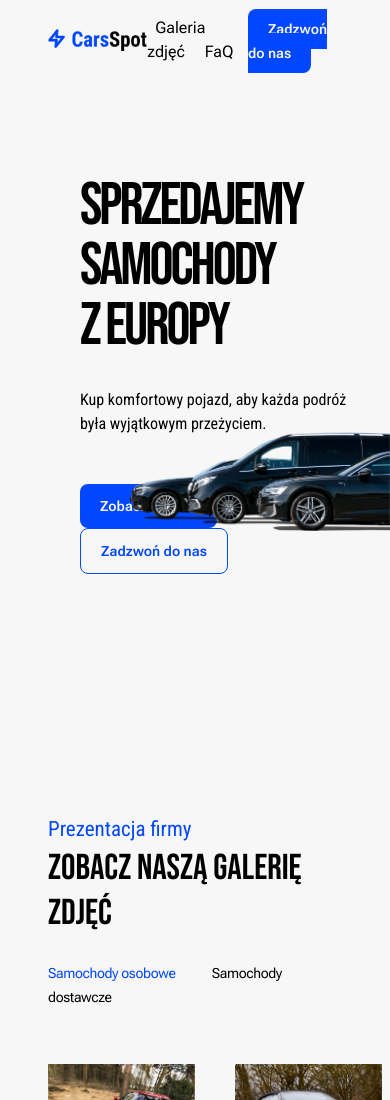
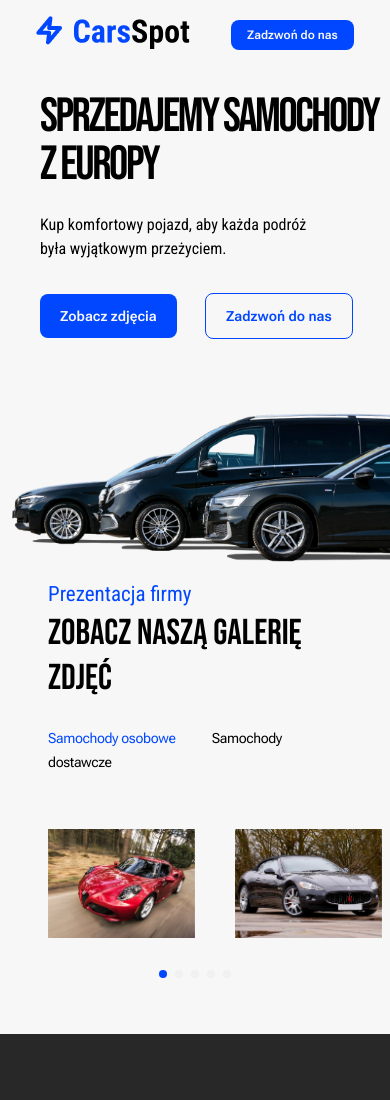
Before and after one commit to kakarotto2004/tailwindcss-carsSpot, a website: page index.html in a window 390 px wide. Shown: the top 1100 px of the page. Drawn offline with Linux system fonts and the light colour scheme.

Commit message:
update header and first section mobile styles

```diff
--- a/index.html
+++ b/index.html
@@ -11,37 +11,37 @@
 </head>
 <body class="bg-whiteBg overflow-x-hidden">
     <div>
-        <header class="flex flex-row justify-between items-center py-4 px-12 md:px-20 lg:px-p120px">
+        <header class="flex flex-row justify-around sm:justify-between items-center py-4 px-4 sm:px-12 md:px-20 lg:px-p120px">
             <div>
                 <img src="img/logo.png" alt="CarsSpot logo">
             </div>
-            <div class="font-robotoFlex">
+            <div id="header-1" class="font-robotoFlex hidden sm:block">
                 <a href="#gallery" class="mx-2">Galeria zdjęć</a>
                 <a href="#" class="mx-2">FaQ</a>
             </div>
-            <div>
-                <a href="#" class="btn-smaller md:btn btn-blue">Zadzwoń do nas</a>
+            <div id="header-2">
+                <a href="#" class="btn-smaller sm:btn-small md:btn btn-blue">Zadzwoń do nas</a>
             </div>
         </header>
 
         <main class="overflow-hidden">
-            <section class="mt-24 lg:mt-p120px mb-44 lg:mb-80">
+            <section class="mt-7 sm:mt-16 md:mt-24 lg:mt-p120px mb-44 lg:mb-80">
                 <div class="absolute top-0 -right-52 lg:-right-32 -z-10">
                     <img src="img/wave-1.png" alt="wave" class="lg:inline-block h-full lg:scale-105 hidden">
                     <img src="img/wave-2.png" alt="wave" class="sm:inline-block rotate-180 lg:scale-105 hidden">
                 </div>
-                <div class="pl-20 lg:pl-p120px relative">
-                    <h1 class="font-bebas text-6xl md:text-7xl tracking-tighter">sprzedajemy samochody</h1>
-                    <h1 class="font-bebas text-6xl md:text-7xl tracking-tighter">z europy</h1>
-                    <p class="mt-8 font-robotoCondensed">Kup komfortowy pojazd, aby każda podróż </p>
-                    <p class="mb-12 font-robotoCondensed">była wyjątkowym przeżyciem.</p>
+                <div class="pl-10 sm:pl-20 lg:pl-p120px relative">
+                    <h1 class="font-bebas text-5xl sm:text-6xl md:text-7xl tracking-tighter">sprzedajemy samochody</h1>
+                    <h1 class="font-bebas text-5xl sm:text-6xl md:text-7xl tracking-tighter">z europy</h1>
+                    <p class="mt-6 sm:mt-8 font-robotoCondensed">Kup komfortowy pojazd, aby każda podróż </p>
+                    <p class="mb-8 sm:mb-12 font-robotoCondensed">była wyjątkowym przeżyciem.</p>
                     <div>
-                        <a href="#gallery" class="btn-smaller md:btn btn-blue mr-6 inline-block">Zobacz zdjęcia</a>
-                        <a href="#" class="btn-smaller md:btn btn-white inline-block">Zadzwoń do nas</a>
+                        <a href="#gallery" class="btn-small md:btn btn-blue mr-6 inline-block">Zobacz zdjęcia</a>
+                        <a href="#" class="btn-small md:btn btn-white inline-block">Zadzwoń do nas</a>
                     </div>
                     <div>
-                        <img src="img/cars.png" alt="black BMW, Mercedes and Audi" class="absolute top-64 lg:top-56 right-0 w-2/3 lg:w-fit">
-                        <img src="img/cień.png" alt="cars shadow" class="absolute top-64 lg:top-56 right-0 w-2/3 lg:w-fit">
+                        <img src="img/cars.png" alt="black BMW, Mercedes and Audi" class="absolute top-80 sm:top-64 lg:top-56 -right-3 sm:right-0 sm:w-2/3 lg:w-fit">
+                        <img src="img/cień.png" alt="cars shadow" class="absolute top-80 sm:top-64 lg:top-56 -right-3 sm:right-0 sm:w-2/3 lg:w-fit">
                     </div>
                 </div>
             </section>
--- a/input.css
+++ b/input.css
@@ -5,6 +5,10 @@
 @tailwind utilities;
 
 .btn-smaller {
+    @apply py-2 px-4 rounded-lg font-robotoFlex font-semibold text-xs;
+}
+
+.btn-small {
     @apply py-3 px-5 rounded-lg font-robotoFlex font-semibold text-sm;
 }
 
```
Also changed, not shown: output.css.
